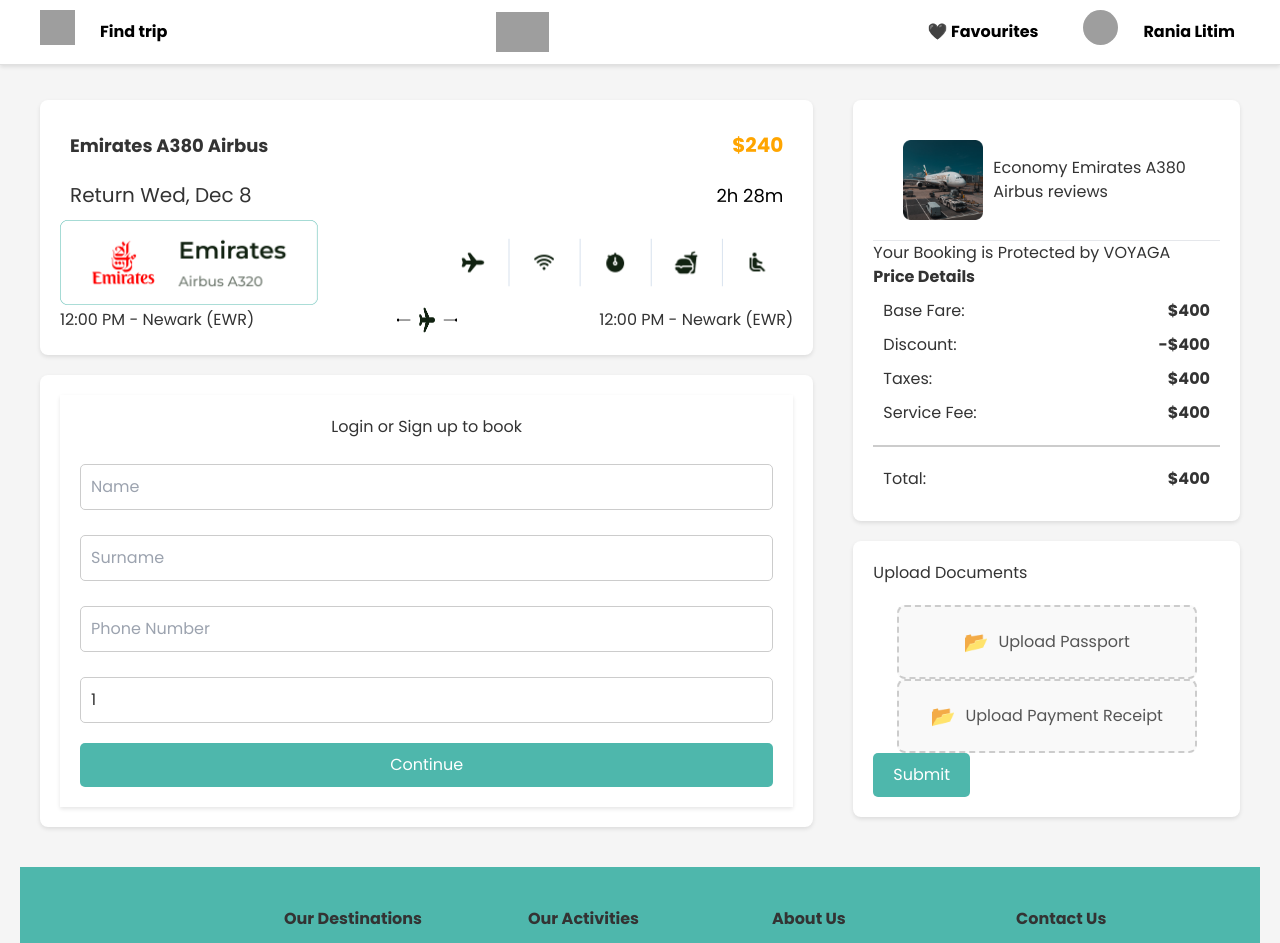
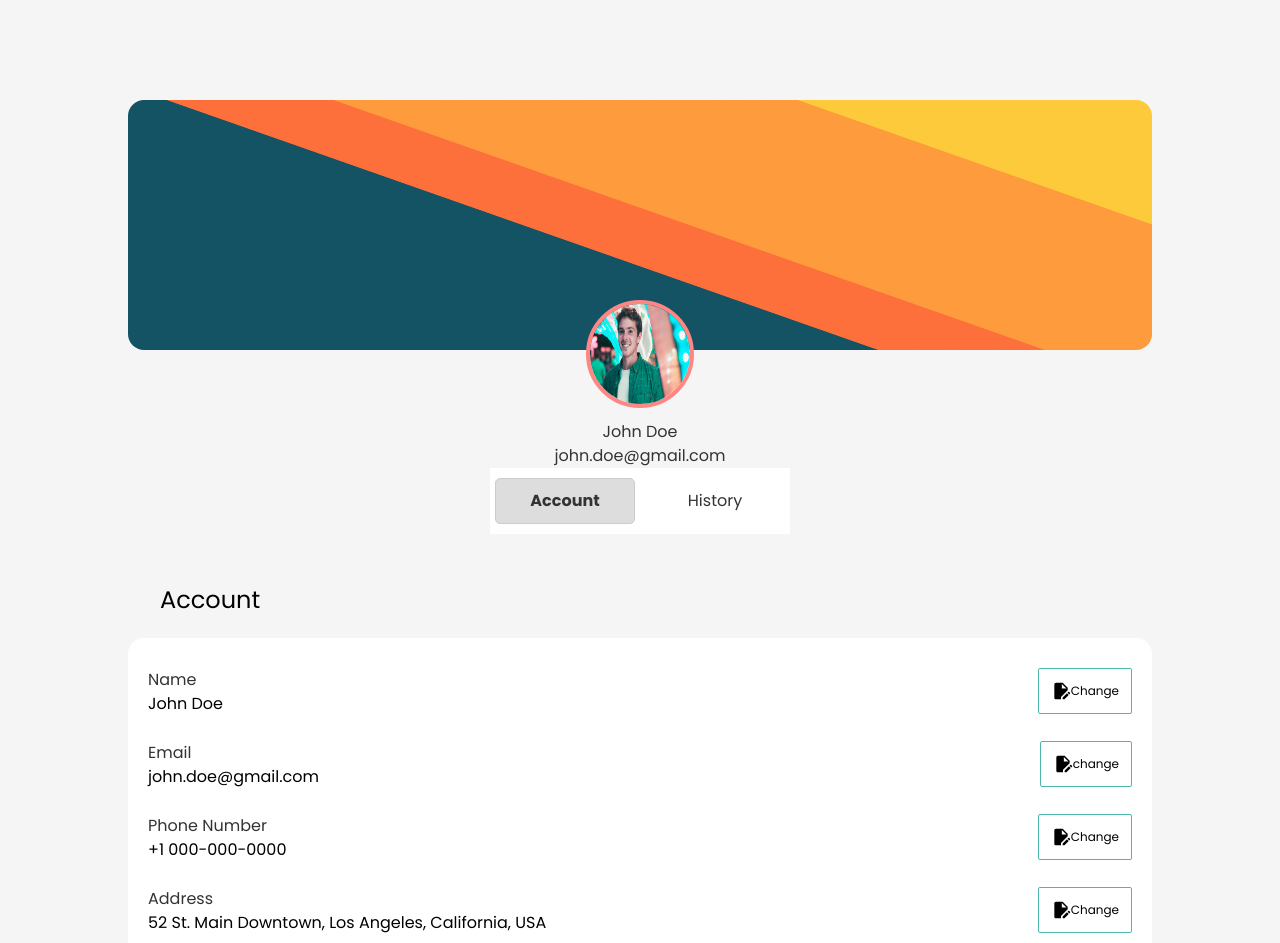
Before and after one commit to BadriAmouri/VOYAJA, a React (Create React App) app in the folder my-project/: page / in a window 1280 px wide. Shown: the top 943 px of the page. Built offline with nearby package versions, Linux system fonts and the light colour scheme; grey boxes are pictures that could not be loaded.

Commit message:
new_version àf the booking history

```diff
--- a/my-project/src/App.js
+++ b/my-project/src/App.js
@@ -10,7 +10,7 @@
 export default function App() {
   return (
 
-      <BookingPage/>
+      <Profile/>
 
   )
 }
--- a/my-project/src/Components/Profile/Profile.jsx
+++ b/my-project/src/Components/Profile/Profile.jsx
@@ -1,20 +1,29 @@
 import React, { useState } from 'react';
-import Header from '../NavBar';
 import ProfileBanner from '../Profile/profileBanner';
+import Tab from '../Profile/Tab';
 import AccountDetails from '../Profile/AccountDetails';
-import Tab from '../Profile/Tab';
-import HistoryView from './HistoryView';
+import HistoryView from '../Profile/HistoryView';
 
 const Profile = () => {
+  const [activeTab, setActiveTab] = useState(0);
 
-
+  const renderContent = () => {
+    if (activeTab === 0) {
+      return <AccountDetails />;
+    }
+    if (activeTab === 1) {
+      return <HistoryView />;
+    }
+    return null;
+  };
 
   return (
     <div>
       <ProfileBanner />
-      <Tab/>
-      <AccountDetails/>
-      <HistoryView/>
+      <Tab onTabChange={setActiveTab} />
+      <div className="tab-content">
+        {renderContent()}
+      </div>
     </div>
   );
 };
--- a/my-project/src/Components/Profile/Tab.jsx
+++ b/my-project/src/Components/Profile/Tab.jsx
@@ -1,20 +1,15 @@
 import React from "react";
 import Tabs from "./Tabs"; // Import the Tabs component
-import "../../Style/ProfileTabs.css";
+import "../../Style/Tabs.css";
 
-const Tab = () => {
+const Tab = ({ onTabChange }) => {
   const tabs = ["Account", "History"];
-
-  const handleTabChange = (index) => {
-    console.log("Active tab index:", index); // Handle tab change logic here if needed
-  };
 
   return (
     <div className="profile-tabs-container">
-      <Tabs tabs={tabs} onTabChange={handleTabChange} />
+      <Tabs tabs={tabs} onTabChange={onTabChange} />
     </div>
   );
 };
 
 export default Tab;
-//
--- a/my-project/src/Components/Profile/Tabs.jsx
+++ b/my-project/src/Components/Profile/Tabs.jsx
@@ -10,19 +10,18 @@
   };
 
   return (
-    <>
+    <div className="tabs-container">
       {tabs.map((tab, index) => (
         <div
           key={index}
-          className={`tabP ${activeTab === index ? 'active' : ''}`}
+          className={`tab ${activeTab === index ? 'active' : ''}`}
           onClick={() => handleTabClick(index)}
         >
           {tab}
         </div>
       ))}
-      </>
+    </div>
   );
 };
 
 export default Tabs;
-//
--- a/my-project/src/Components/Profile/profileBanner.jsx
+++ b/my-project/src/Components/Profile/profileBanner.jsx
@@ -12,8 +12,8 @@
     <div className="profile-banner">
       <div className="banner">
         <img src={image1} className='bg'/>
-        <button className="upload-btn"><IoIosCloudUpload />
-        <span>Upload New Cover</span></button>
+
+
         <div className="profile-photo">
         <img src={image2} alt="Profile" />
       </div>
--- a/my-project/src/Style/Tabs.css
+++ b/my-project/src/Style/Tabs.css
@@ -1,41 +1,33 @@
-  /*tabs.css*/
-  .tabProfile {
-    width: 80%;
-    margin-left: auto;
-    margin-right: auto;
-    margin-top: 20px;
+.tabs-container {
   display: flex;
-    height: 80px;
-    border-radius: 16px;
-    justify-content: space-around;
+  justify-content: center;
   align-items: center;
-    padding: 0px;
   background-color: white;
-    border-bottom: 1px solid #fff;
-  }
-  .tabP {
-    width: 90%;
-    cursor: pointer;
-    margin-left: auto;
-    margin-right: auto;
-    padding-left: 10px;
-    text-align: center;
-    position: relative; /* Required for positioning the ::after element */
+  padding: 10px 0;
+  width: 300px;
+  height: auto;
+  margin: 0 auto;
+  box-sizing: border-box;
 }
 
-  .tabP.active {
-    color: black;
+
+.tab {
+  flex: 1;
+  text-align: center;
+  padding: 10px 20px;
+  cursor: pointer;
+  transition: background-color 0.3s ease, font-weight 0.3s ease;
+  border: 1px solid transparent;
+  border-radius: 5px;
+  margin: 0 5px;
 }
 
-  .tabP.active::after {
-    content: "";
-    position: absolute;
-    bottom: -5px;
-    left: 50%;
-    z-index: 2;
-    transform: translateX(-50%);
-    width: 60%; /* Specify the width of the bottom border */
-    height: 2px;
-    background-color: #4eb7ac; /* Color of the border */
+.tab:hover {
+  background-color: #e0e0e0;
 }
-  /*  */
+
+.tab.active {
+  font-weight: bold;
+  background-color: #ddd;
+  border-color: #ccc;
+}
```
Lines whose indentation alone changed are shown as unchanged.
